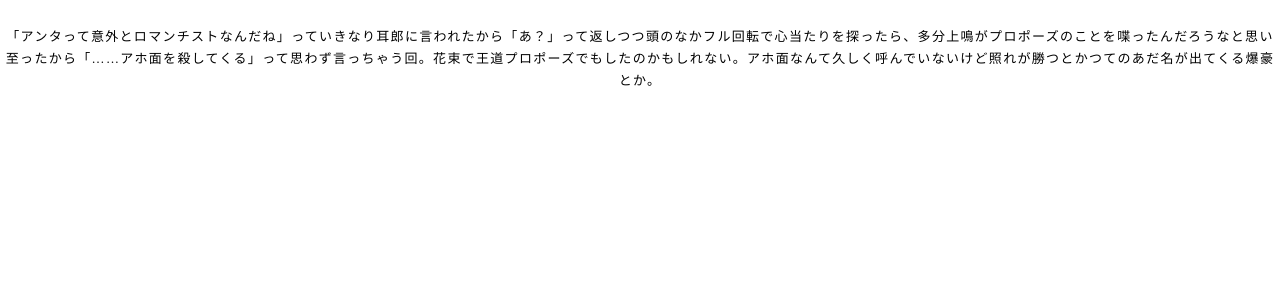
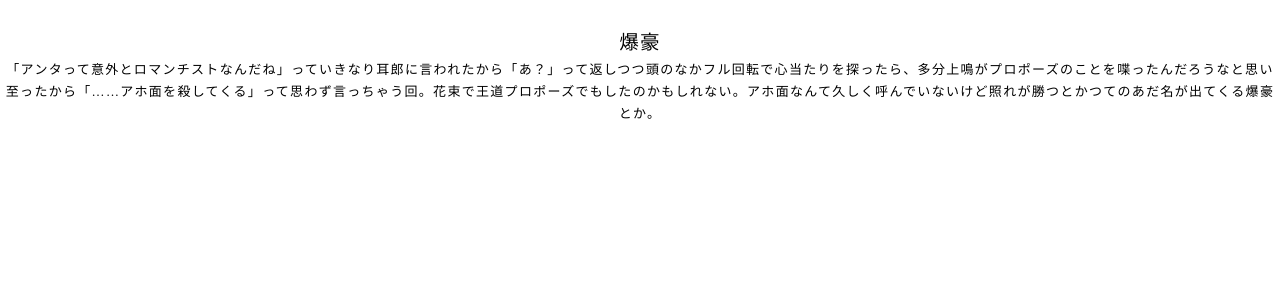
Before and after one commit to bisqhq/bisqhq.github.io, a Jekyll site: the page built from log/post/01.md, in a window 1280 px wide. Shown: the top 300 px of the page. Built offline with Jekyll 4.4.1, drawn with Linux system fonts in a browser that asks for light colours; our own code applies the rules of GitHub Pages for plain Markdown files.

Commit message:
Update 01.md

```diff
--- a/log/post/01.md
+++ b/log/post/01.md
@@ -1 +1,3 @@
+## 爆豪
+
 「アンタって意外とロマンチストなんだね」っていきなり耳郎に言われたから「あ？」って返しつつ頭のなかフル回転で心当たりを探ったら、多分上鳴がプロポーズのことを喋ったんだろうなと思い至ったから「……アホ面を殺してくる」って思わず言っちゃう回。花束で王道プロポーズでもしたのかもしれない。アホ面なんて久しく呼んでいないけど照れが勝つとかつてのあだ名が出てくる爆豪とか。
```
